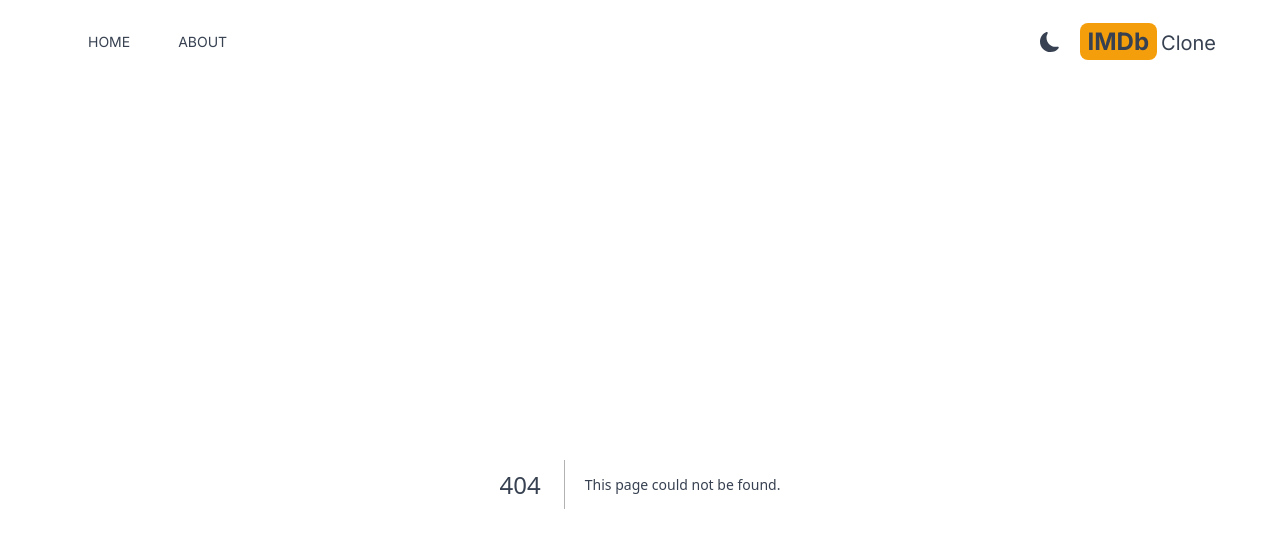
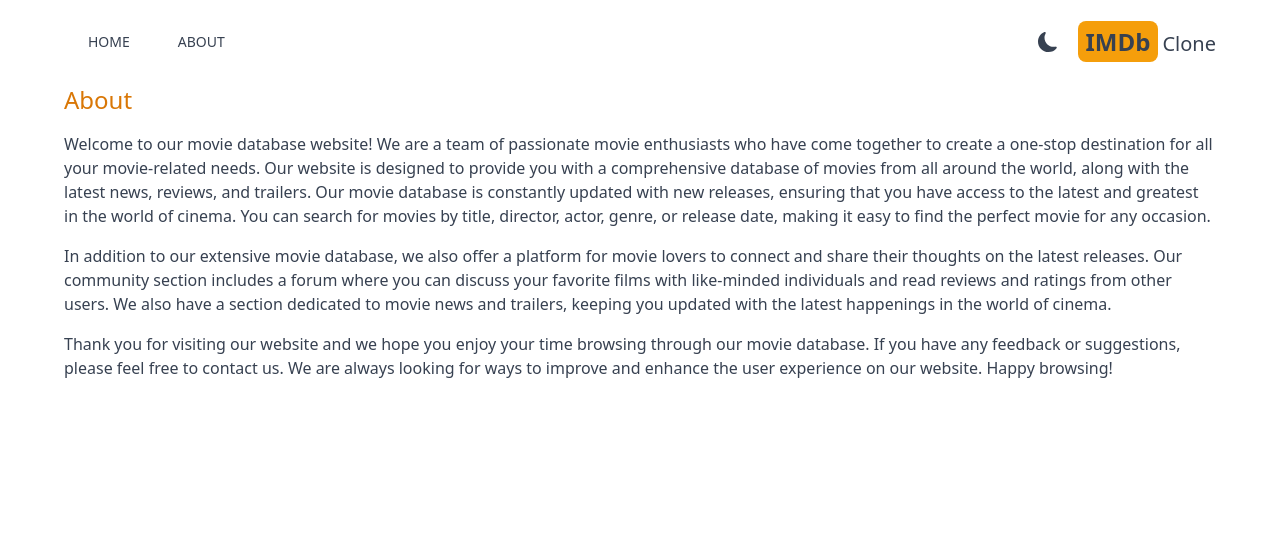
Before and after one commit to Omid-Sargazi/imdb, a Next.js app: page /about in a window 1280 px wide. Before the commit this address had no page. Shown: the top 548 px of the page. Built offline with nearby package versions, Linux system fonts and the light colour scheme.

Commit message:
create the about page

```diff
--- /dev/null
+++ b/src/app/about/page.js
@@ -0,0 +1,40 @@
+import React from "react";
+
+const About = () => {
+  return (
+    <div className="max-w-6xl mx-auto space-y-4">
+      <h1 className="text-2xl font-medium text-amber-600">About</h1>
+
+      <p>
+        Welcome to our movie database website! We are a team of passionate movie
+        enthusiasts who have come together to create a one-stop destination for
+        all your movie-related needs. Our website is designed to provide you
+        with a comprehensive database of movies from all around the world, along
+        with the latest news, reviews, and trailers. Our movie database is
+        constantly updated with new releases, ensuring that you have access to
+        the latest and greatest in the world of cinema. You can search for
+        movies by title, director, actor, genre, or release date, making it easy
+        to find the perfect movie for any occasion.
+      </p>
+
+      <p>
+        In addition to our extensive movie database, we also offer a platform
+        for movie lovers to connect and share their thoughts on the latest
+        releases. Our community section includes a forum where you can discuss
+        your favorite films with like-minded individuals and read reviews and
+        ratings from other users. We also have a section dedicated to movie news
+        and trailers, keeping you updated with the latest happenings in the
+        world of cinema.
+      </p>
+      <p>
+        Thank you for visiting our website and we hope you enjoy your time
+        browsing through our movie database. If you have any feedback or
+        suggestions, please feel free to contact us. We are always looking for
+        ways to improve and enhance the user experience on our website. Happy
+        browsing!
+      </p>
+    </div>
+  );
+};
+
+export default About;
--- a/src/app/layout.js
+++ b/src/app/layout.js
@@ -6,23 +6,23 @@
 const inter = Inter({ subsets: ["latin"] });
 
 export const metadata = {
-  title: "IMDb Clobe",
+  title: "IMDb Clone",
   description: "This is IMDb clone website ",
 };
 
 export default function RootLayout({ children }) {
   return (
     <html lang="en">
-      <Providers>
-        <body className={inter.className}>
+      <body>
+        <Providers>
           {/* Header  */}
           <Header />
           {/* Navbar */}
 
           {/* SearchBox */}
           {children}
-        </body>
-      </Providers>
+        </Providers>
+      </body>
     </html>
   );
 }
```
